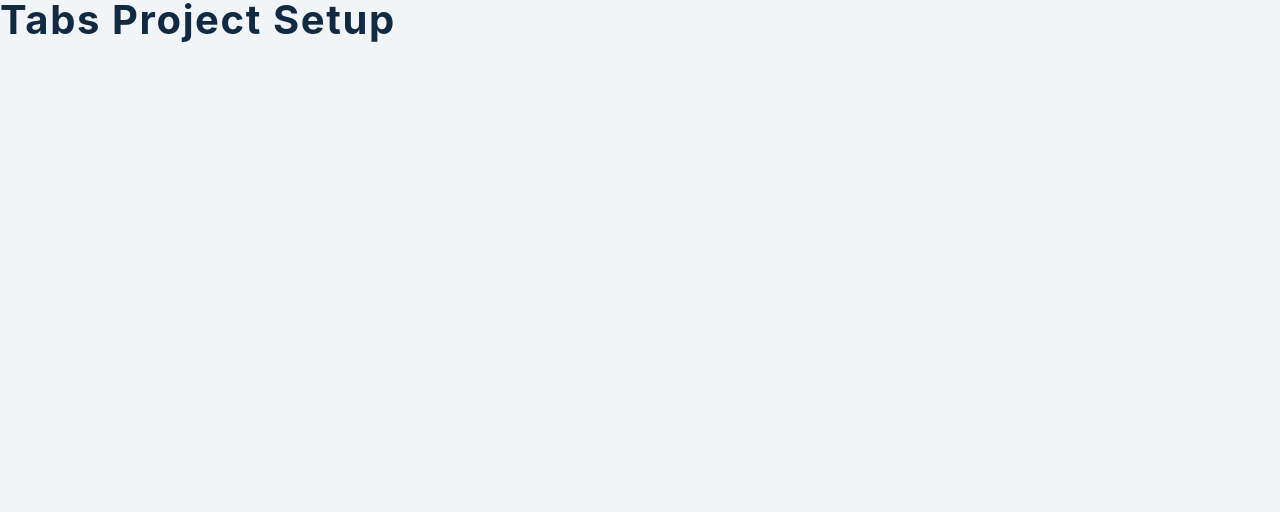
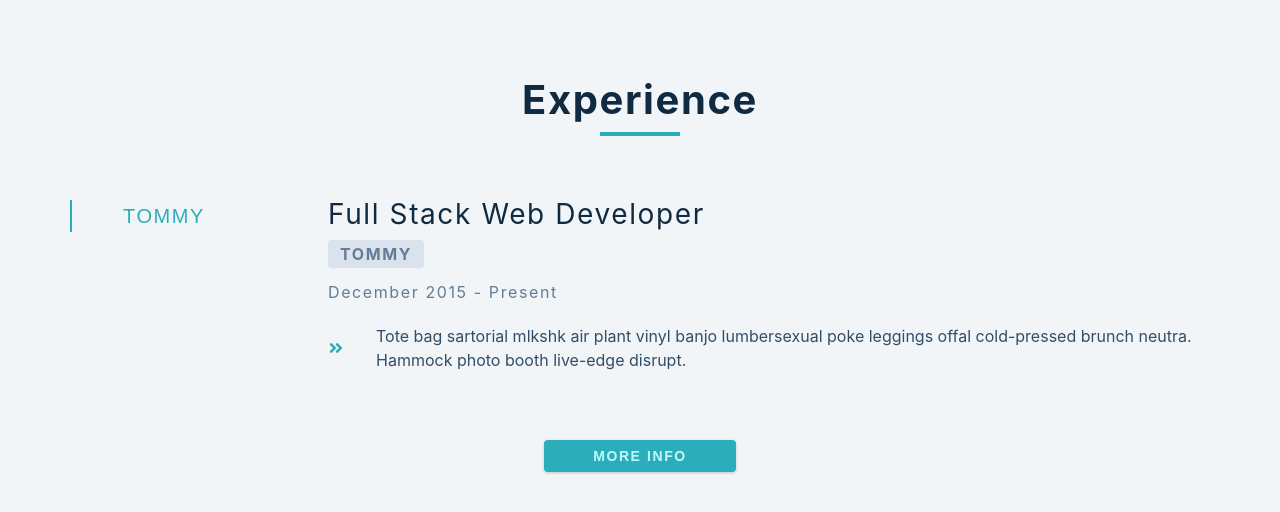
Before and after one commit to iamshahidameen/react-tabs, a React (Create React App) app: page / in a window 1280 px wide. Shown: the top 512 px of the page. Built offline with nearby package versions, Linux system fonts and the light colour scheme; no server answers.

Commit message:
Added a layout for Resume App

```diff
--- a/src/App.js
+++ b/src/App.js
@@ -1,10 +1,47 @@
-import React, { useState, useEffect } from 'react'
-import { FaAngleDoubleRight } from 'react-icons/fa'
+import React, { useState, useEffect } from 'react';
+import { FaAngleDoubleRight } from 'react-icons/fa';
 // ATTENTION!!!!!!!!!!
 // I SWITCHED TO PERMANENT DOMAIN
-const url = 'https://course-api.com/react-tabs-project'
+const url = 'https://course-api.com/react-tabs-project';
+
 function App() {
-  return <h2>tabs project setup</h2>
+  const [details, setDetails] = useState([]);
+  useEffect(() => {
+    const userData = fetch(url)
+      .then((resp) => resp.json())
+      .then((data) => setDetails(data));
+  }, []);
+  return (
+    <>
+      <section className="section">
+        <div className="title">
+          <h2>experience</h2>
+          <div className="underline"></div>
+        </div>
+        <div className="jobs-center">
+          <div className="btn-container">
+            <button className="job-btn active-btn">TOMMY</button>
+          </div>
+          <article className="job-info">
+            <h3>Full Stack Web Developer</h3>
+            <h4>TOMMY</h4>
+            <p className="job-date">December 2015 - Present</p>
+            <div className="job-desc">
+              <FaAngleDoubleRight className="job-icon" />
+              <p>
+                Tote bag sartorial mlkshk air plant vinyl banjo lumbersexual
+                poke leggings offal cold-pressed brunch neutra. Hammock photo
+                booth live-edge disrupt.
+              </p>
+            </div>
+          </article>
+        </div>
+        <button type="button" className="btn">
+          more info
+        </button>
+      </section>
+    </>
+  );
 }
 
-export default App
+export default App;
```
